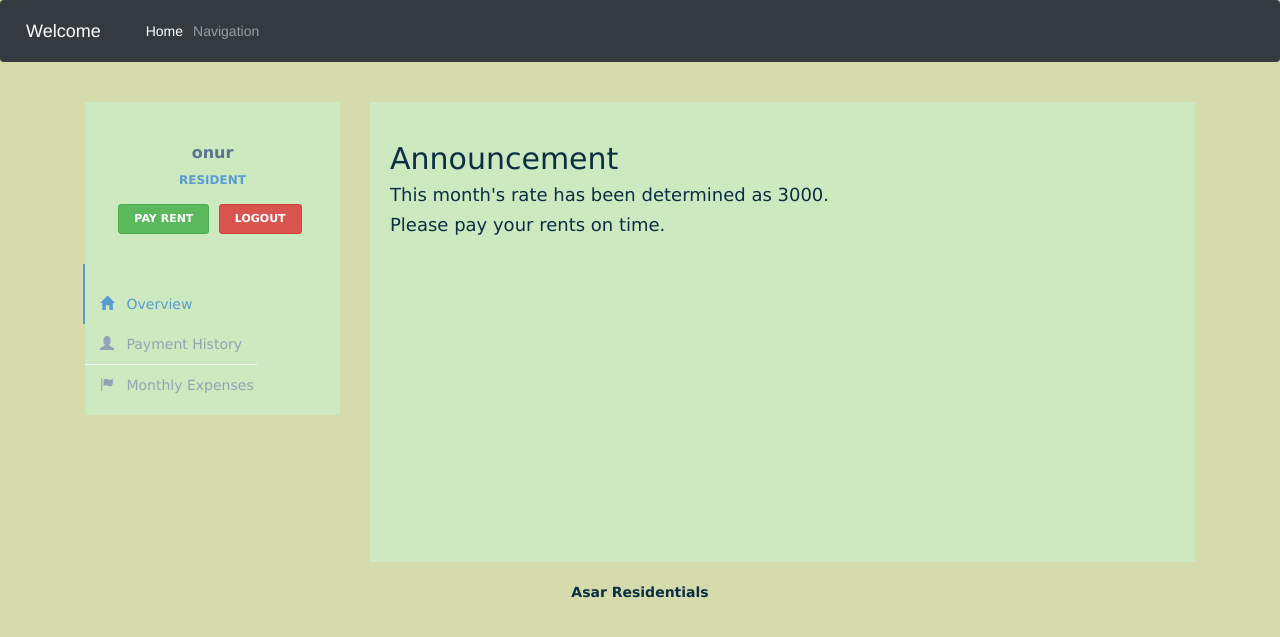
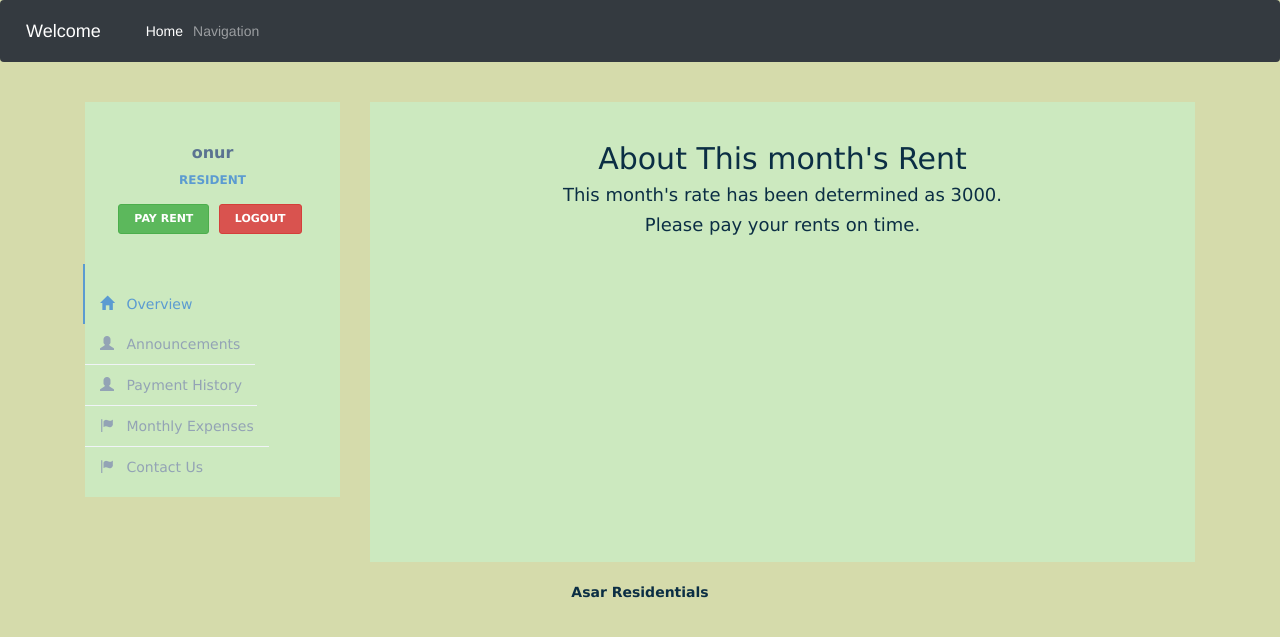
Before and after one commit to onurataasar/Project-1_DesignApartmentManager, a PHP site: page /user.php in a window 1280 px wide. Shown: the top 637 px of the page. Run offline with PHP 8.4, Linux system fonts and the light colour scheme; a user stored in the database is signed in; data comes from the database, SQL or seed files in the repository; some libraries are stand-ins or nearby versions.

Commit message:
Update user.php

```diff
--- a/user.php
+++ b/user.php
@@ -86,6 +86,11 @@ if (isset($_GET['logout'])) {
 										Overview </a>
 								</li>
 								<li>
+									<a href="annoshow.php">
+										<i class="glyphicon glyphicon-user"></i>
+										Announcements </a>
+								</li>
+								<li>
 									<a href="paymenthistory.php">
 										<i class="glyphicon glyphicon-user"></i>
 										Payment History </a>
@@ -96,6 +101,12 @@ if (isset($_GET['logout'])) {
 										<i class="glyphicon glyphicon-flag"></i>
 										Monthly Expenses </a>
 								</li>
+
+								<li>
+									<a href="contact.php">
+										<i class="glyphicon glyphicon-flag"></i>
+										Contact Us </a>
+								</li>
 							</ul>
 						</div>
 						<!-- END MENU -->
@@ -103,7 +114,8 @@ if (isset($_GET['logout'])) {
 				</div>
 				<div class="col-md-9">
 					<div class="profile-content">
-						<h2>Announcement</h2>
+					<center>
+					<h2>About This month's Rent</h2>
 						<h4>
 							<p> This month's rate has been determined as
 								<?php include "check.php";
@@ -116,7 +128,8 @@ if (isset($_GET['logout'])) {
 								echo $rate;
 								?>.</p>
 							Please pay your rents on time.
-					</div>
+							</center>
+						</div>
 				</div>
 			</div>
 		</div>
```
